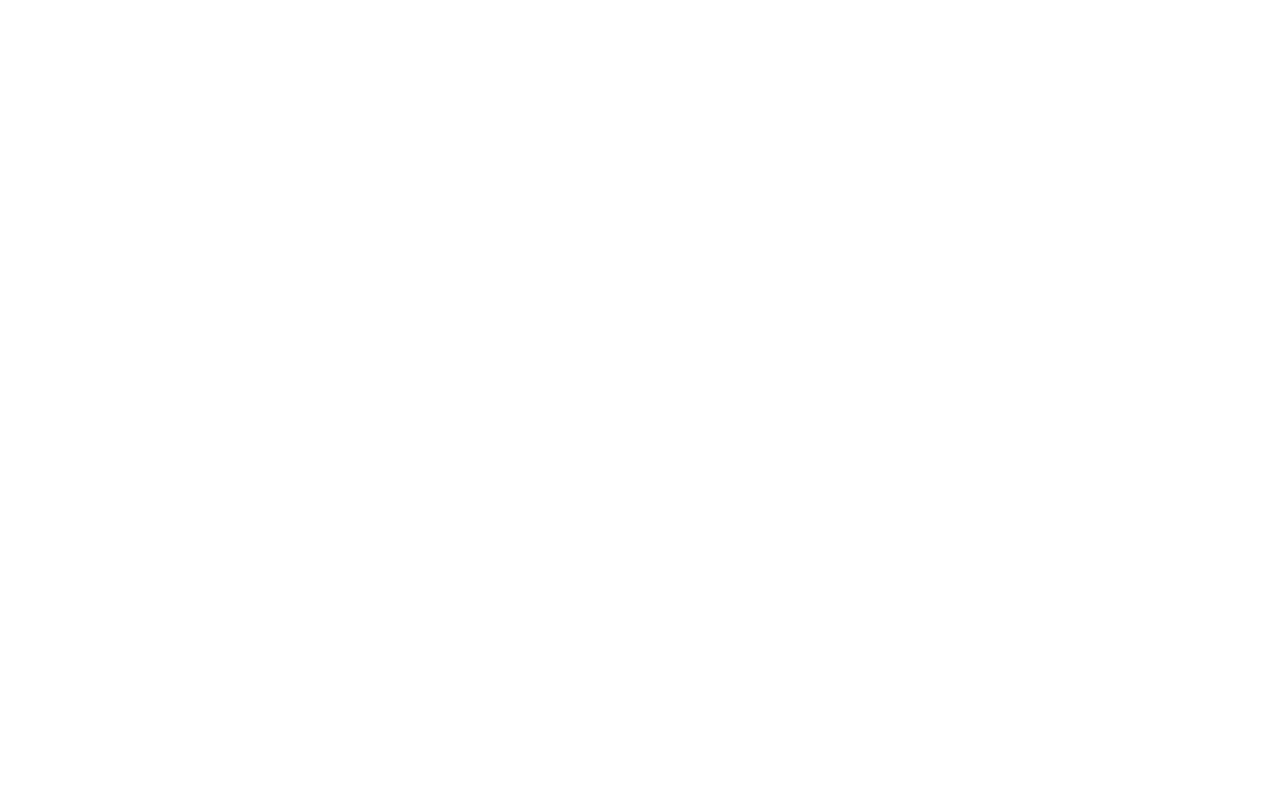
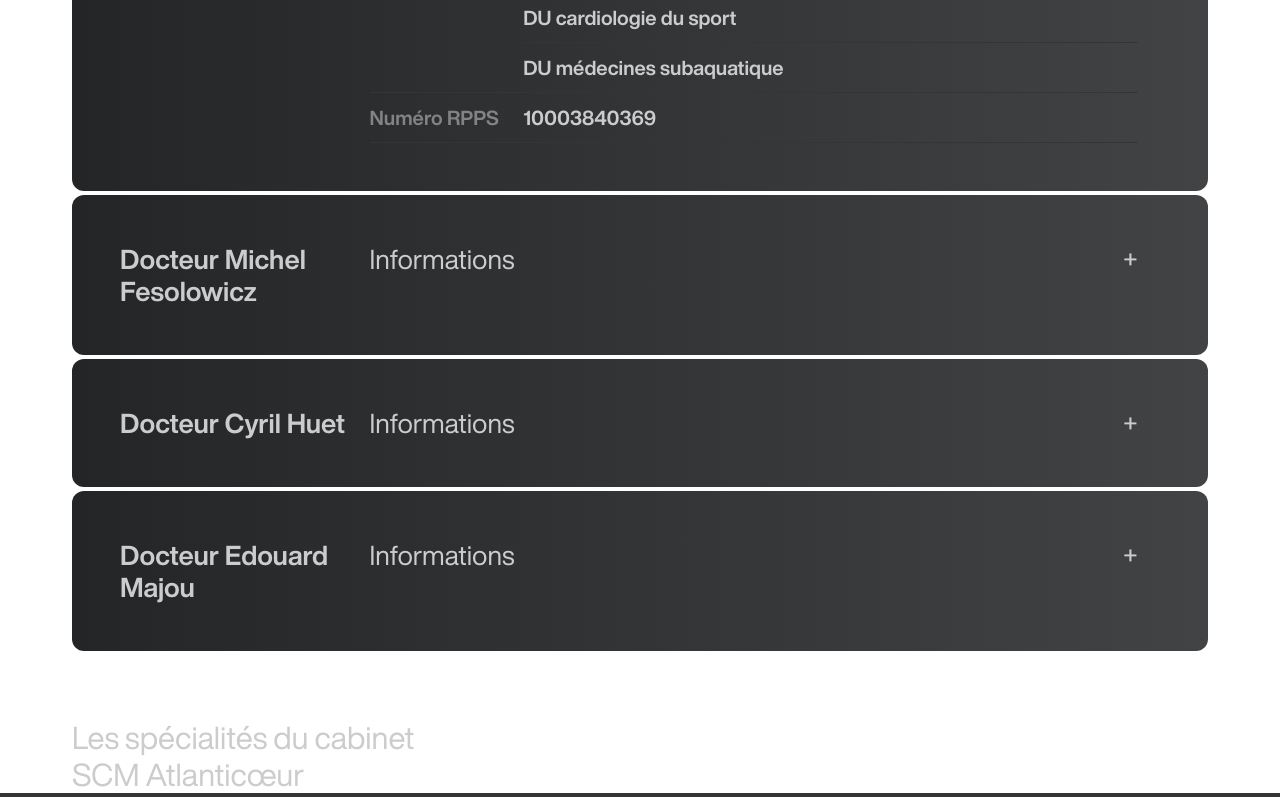
Before and after one commit to BCollignonEcv/atlanticoeur, a Vue app: page /praticiens in a window 1280 px wide. Shown: the part 2000-2797 px from the top of the page. Before the commit the page ends 1541 px from the top, so only its background shows below. Built offline with nearby package versions, Linux system fonts and the light colour scheme.

Commit message:
store data in local

```diff
--- a/src/components/doctor/DoctorCards.vue
+++ b/src/components/doctor/DoctorCards.vue
@@ -20,16 +20,19 @@ export default {
         'doctor-card': Doctorcard
     },
     props: {
-        typeCard: String
+        typeCard: String,
+        dataDoctors: Object
     },
     data() {
         return {
-            doctors: [],
+            doctors: this.dataDoctors,
             type: this.typeCard
         }
     },
     methods: {},
-    mounted () {}
+    mounted () {
+        console.log('data : ', this.doctors)
+    }
 }
 </script>
 
--- a/src/components/doctor/DoctorDescriptions.vue
+++ b/src/components/doctor/DoctorDescriptions.vue
@@ -30,7 +30,7 @@ export default {
     data() {
         return {
             selected: this.selectedItem,
-            doctors: []
+            doctors: this.dataDoctors
         }
     },
     watch: {
--- a/src/views/Praticiens.vue
+++ b/src/views/Praticiens.vue
@@ -5,6 +5,9 @@
     </div>
     <doctors-card-list :data-doctors="doctors" :type-card="'big'"/>
     <doctors-description-list :selected-item="selected" :data-doctors="doctors"/>
+    <div class="wrapper-content">
+      <h2>Les spécialités du cabinet <br> SCM Atlanticœur</h2>
+    </div>
   </div>
 </template>
 
```
